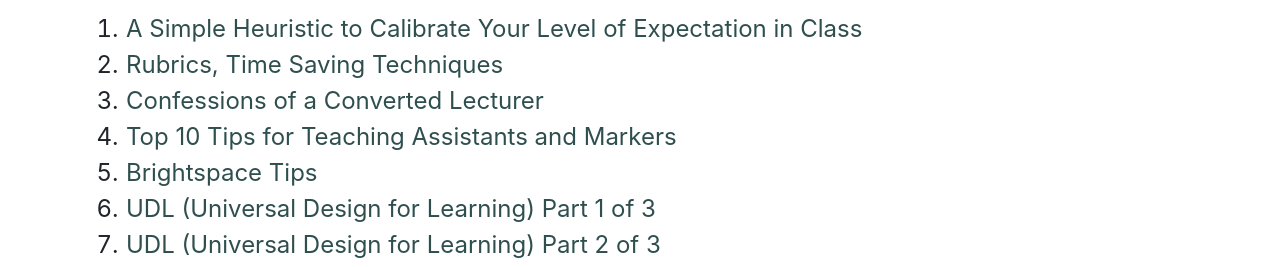
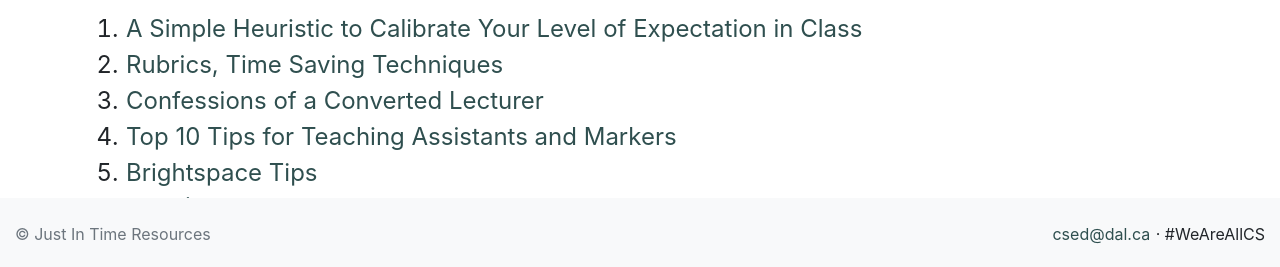
Before and after one commit to dal-csed/teaching-guides, a website: page index.html in a window 1280 px wide. Shown: the part 530-797 px from the top of the page. Drawn offline with Linux system fonts and the light colour scheme.

Commit message:
Fixed footer index.html

```diff
--- a/index.html
+++ b/index.html
@@ -68,7 +68,7 @@
     </div>
   </div>
 
-  <footer class="py-4 bg-light mt-auto">
+  <footer class="fixed-bottom py-4 bg-light mt-auto">
     <div class="container-fluid">
       <div class="d-flex align-items-center justify-content-between small footer">
         <div class="text-muted">&copy; Just In Time Resources</div>
```
